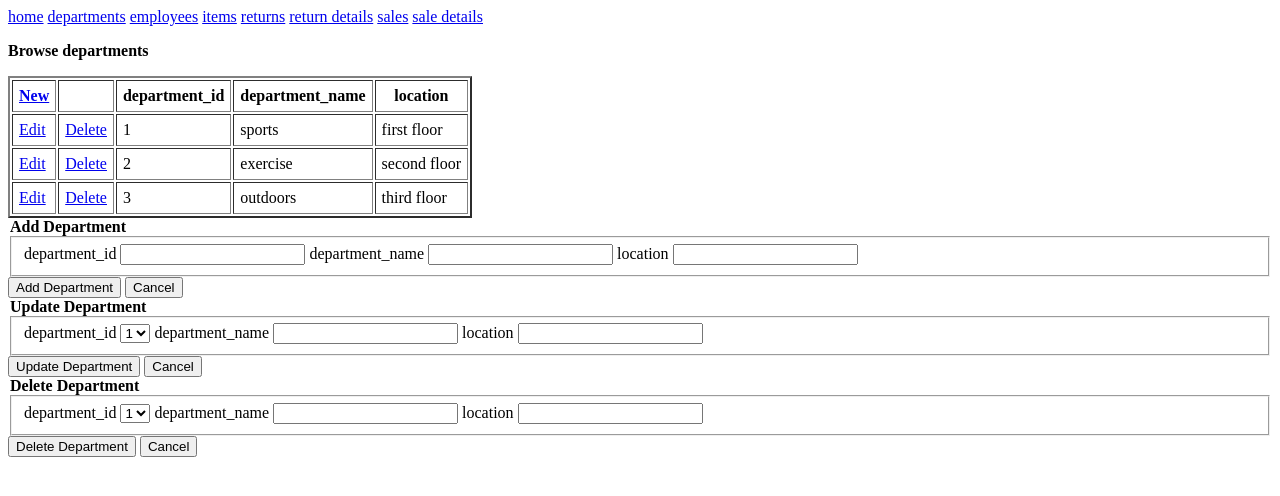
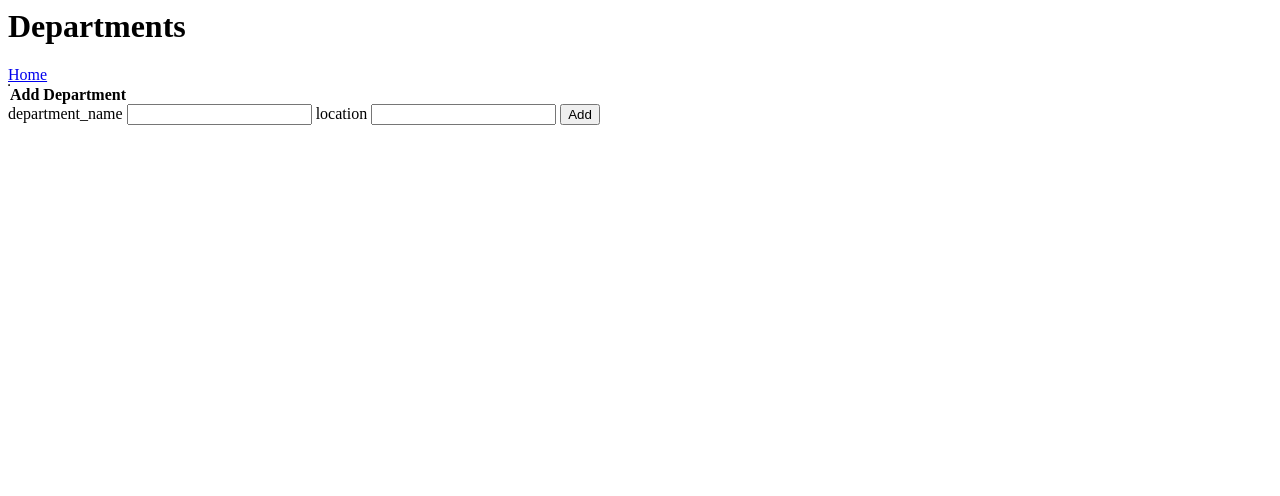
Before and after one commit to noblekoshy/CS340_Project, a Flask app: template templates/departments.j2 in a window 1280 px wide. Shown: the top 496 px of the page. Run offline with Flask 2, Linux system fonts and the light colour scheme; the template is opened without the code that fills it, so the values that code supplies are empty; some libraries are stand-ins or nearby versions.

Commit message:
Update departments.j2

```diff
--- a/templates/departments.j2
+++ b/templates/departments.j2
@@ -1,103 +1,52 @@
-<!DOCTYPE html>
 <html>
 <head>
-<title>departments</title>
+    <title>Departments</title>
 </head>
 <body>
-    <a href="index.html">home</a>
-    <a href="departments.html">departments</a>
-    <a href="employees.html">employees</a>
-    <a href="items.html">items</a>
-    <a href="returns.html">returns</a>
-    <a href="return_details.html">return details</a>
-    <a href="sales.html">sales</a>
-    <a href="sale_details.html">sale details</a>
+    <h1>Departments</h1>
+    <a href="/">Home</a>
+    <table border="1" cellpadding="5">
+    <!-- Access data tuple passed from app.py -->
+    {% if data %}
+        <thead>
+            <tr>
+                <!-- Iterate through each key in the first entry to get the column name -->
+                {% for key in data[0].keys() %}
 
-    <div id="browse" style="display: block">
-        <p>
-            <strong>Browse departments</strong>
-        </p>
-        <table border="2" cellpadding="6">
-            <thead>
+                <!-- Create a <th> tag with the key inside of it, this will be our header row -->
+                <th scope="col" data-field="{{ key }}" data-filter-control="input">{{ key }}</th>
+
+                <!-- End of this for loop -->
+                {% endfor %}
+            </tr>
+
+        <tbody>
+            <!-- Now, iterate through every item in data -->{% for item in data %}
                 <tr>
-                    <th><a href="#">New</a></th>
-                    <th></th>
-                    <th>department_id</th>
-                    <th>department_name</th>
-                    <th>location</th>
+                    <!-- Then iterate through every key in the current item dictionary -->
+                    {% for key in item.keys() %}
+
+                    <!-- Create a <td> element with the value of that key in it -->
+                    <td> {{item[key]}} </td>
+                    {% endfor %}
+
+                    <!-- Create our edit/delete buttons -->
+                    <td><a href="edit_department/{{item.department_id}}" class="btn btn-default">Edit</a></td>
+                    <td><a href="delete_department/{{item.department_id}}" class="btn btn-default">Delete</a></td>
+
                 </tr>
-            </thead>
-            <tbody>
-            <tr>
-                <td><a href="#">Edit</a></td>
-                <td><a href="#">Delete</a></td>
-                <td>1</td>
-                <td>sports</td>
-                <td>first floor</td>
-            </tr>
-            <tr>
-                <td><a href="#">Edit</a></td>
-                <td><a href="#">Delete</a></td>
-                <td>2</td>
-                <td>exercise</td>
-                <td>second floor</td>
-            </tr>
-            <tr>
-                <td><a href="#">Edit</a></td>
-                <td><a href="#">Delete</a></td>
-                <td>3</td>
-                <td>outdoors</td>
-                <td>third floor</td>
-            </tr>
-        </tbody></table>
-    </div>
-    <div id="insert" style="display: block">
-        <form id="add_department">
+                {% endfor %}
+        {% endif %}
+    </table>
+    <div id="insert">
+        <form id="insertDepartment" action="/departments" method="POST">
             <legend><strong>Add Department</strong></legend>
-              <fieldset class="fields">
-                <label> department_id </label> <input type="text" name="">
-                <label> department_name </label> <input type="text" name="">
-                <label> location</label> <input type="text" name="">
-              </fieldset>
-              <input class="btn" type="submit" id="add_department" value="Add Department">
-              <input class="btn" type="button" value="Cancel">
+            <label for ="department_name">department_name</label>
+            <input type="text" id="department_name" name="department_name" required>
+            <label for ="location">location</label>
+            <input type="text" id="location" name="location" required>
+            <input type="submit" value="Add" name="Add_Department">
         </form>
     </div>
-    <div id="update" style="display: block">
-        <form id="update_department">
-            <legend><strong>Update Department</strong></legend>
-              <fieldset class="fields">
-                <label> department_id </label>
-                <select>
-                    <option>1</option>
-                    <option>2</option>
-                    <option>3</option>
-                </select>
-                <label> department_name </label> <input type="text" name="">
-                <label> location</label> <input type="text" name="">
-              </fieldset>
-              <input class="btn" type="submit" id="update_department" value="Update Department">
-              <input class="btn" type="button" value="Cancel">
-        </form>
-    </div>
-    <div id="delete" style="display: block">
-        <form id="delete_department">
-            <legend><strong>Delete Department</strong></legend>
-              <fieldset class="fields">
-                <label> department_id </label>
-                <select>
-                    <option>1</option>
-                    <option>2</option>
-                    <option>3</option>
-                </select>
-                <label> department_name </label> <input type="text" name="">
-                <label> location</label> <input type="text" name="">
-              </fieldset>
-              <input class="btn" type="submit" id="delete_department" value="Delete Department">
-              <input class="btn" type="button" value="Cancel">
-        </form>
-    </div>
-
-
 </body>
 </html>
```
